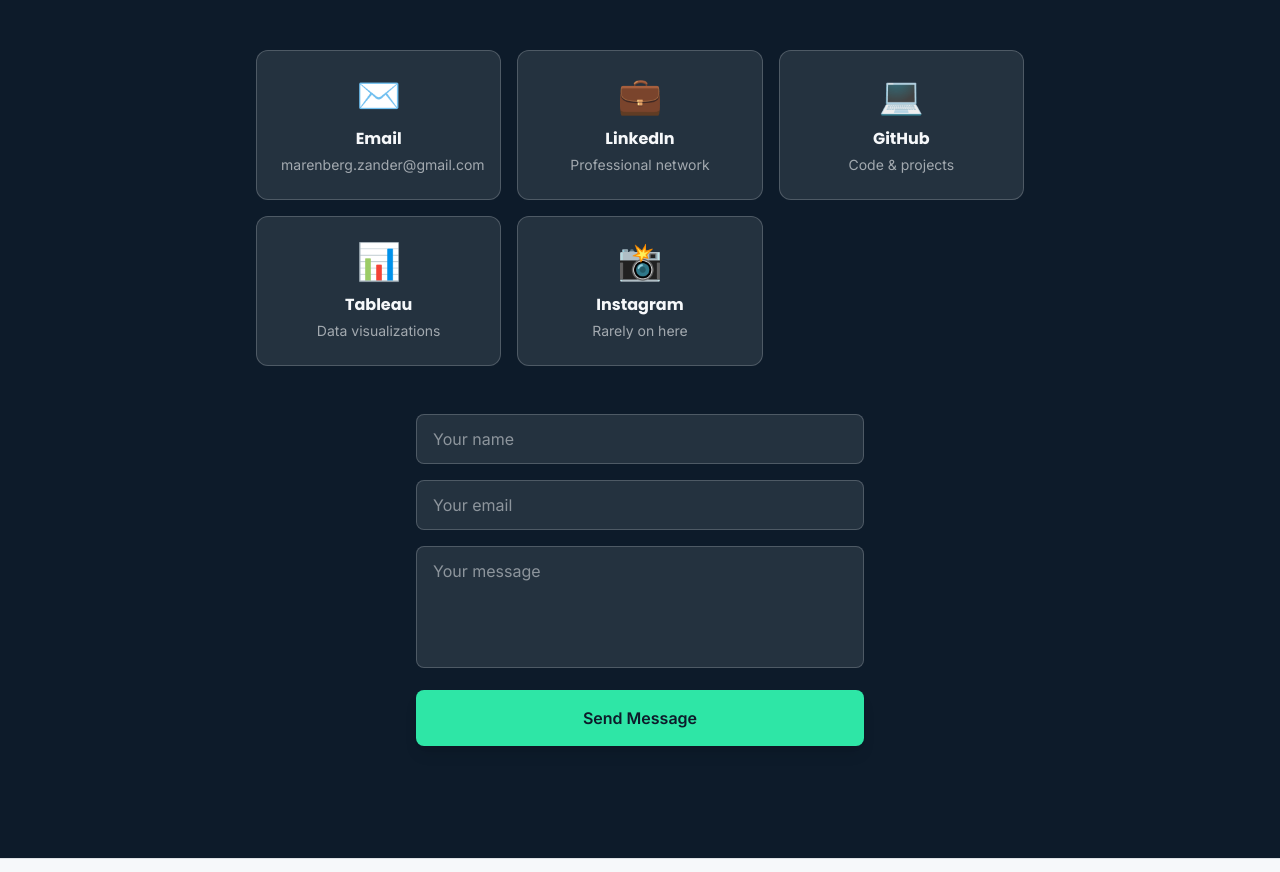
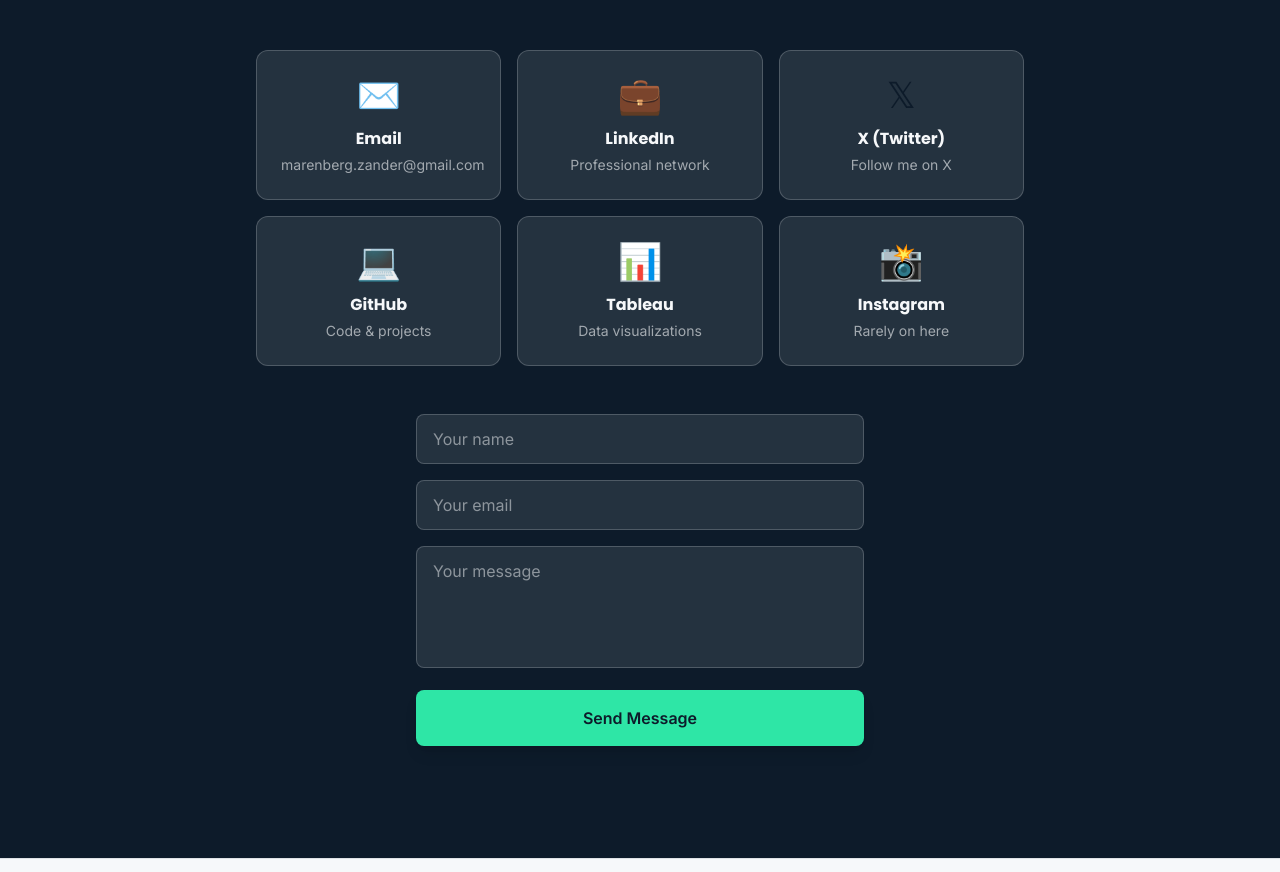
Before and after one commit to Zander-M75/Personal-Website, a React (Vite) app: page / in a window 1280 px wide. Shown: the part 6542-7414 px from the top of the page. Built offline with nearby package versions, Linux system fonts and the light colour scheme.

Commit message:
included twitter with contact links

```diff
--- a/src/components/Contact.jsx
+++ b/src/components/Contact.jsx
@@ -13,6 +13,12 @@
     href: 'https://www.linkedin.com/in/zander-marenberg/',
     icon: '💼',
     description: 'Professional network',
+  },
+  {
+    name: 'X (Twitter)',
+    href: 'https://x.com/zandermarenberg',
+    icon: '𝕏',
+    description: 'Follow me on X',
   },
   {
     name: 'GitHub',
```
